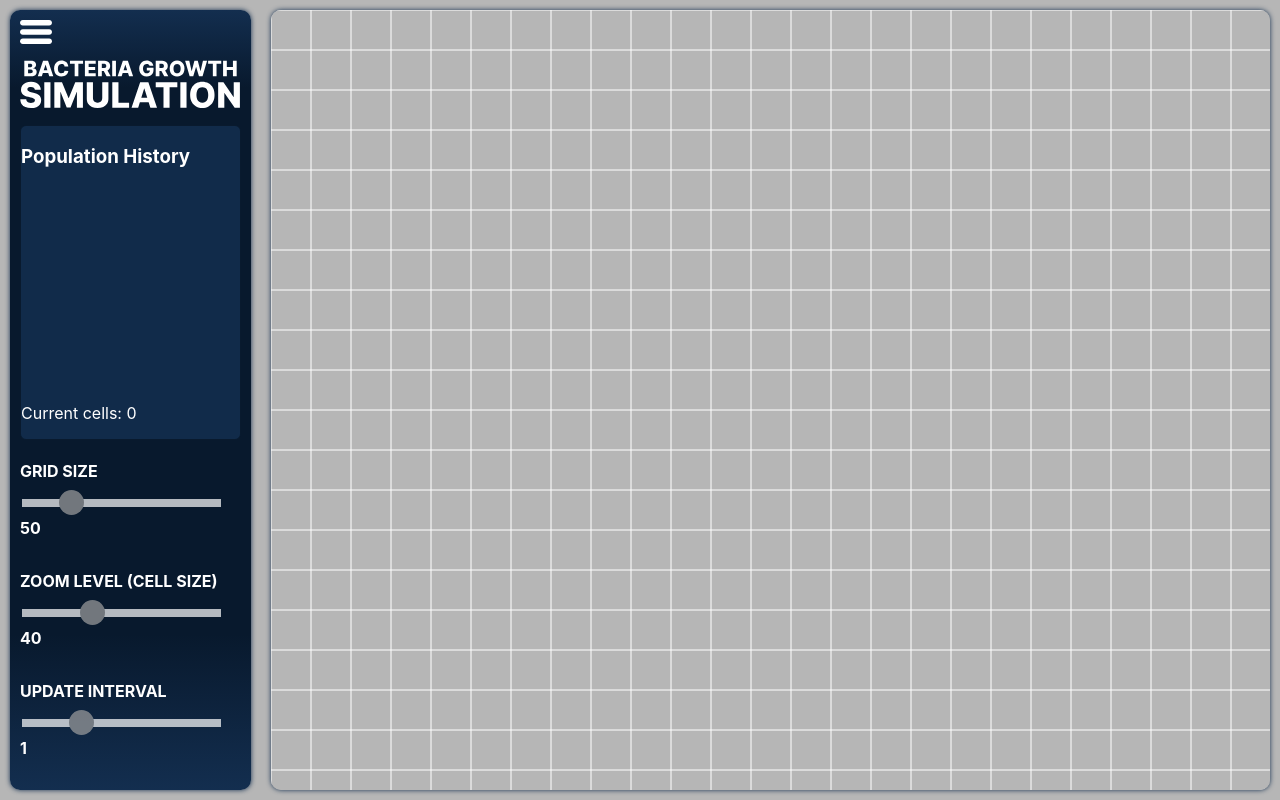
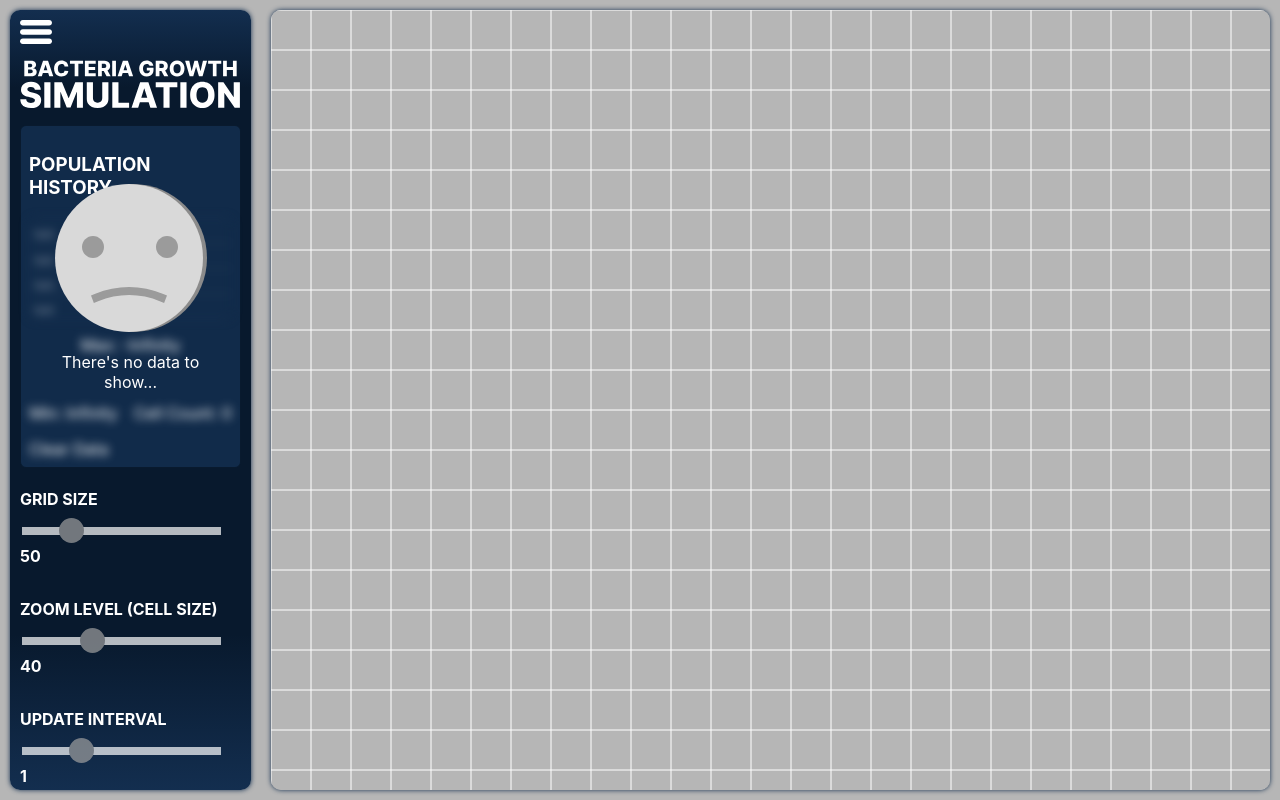
Before and after one commit to yambrose/CellGrowthSimulation, a React (Vite) app: page / in a window 1280 px wide. Built offline with nearby package versions, Linux system fonts and the light colour scheme.

Commit message:
Completed Graph UI

```diff
--- a/src/components/GridCanvas.tsx
+++ b/src/components/GridCanvas.tsx
@@ -15,7 +15,7 @@ const GridCanvas: React.FC = () => {
 
   useEffect(() => {
     const canvas = canvasRef.current;
-    if (occupiedCells.size === 0) { context.togglePlaying(); }
+    // if (occupiedCells.size === 0) { context.togglePlaying(); }
     // Happens if canvas is on the not null
     if (canvas) {
       canvas.width = canvasSize;
--- a/src/components/Stats.tsx
+++ b/src/components/Stats.tsx
@@ -1,12 +1,14 @@
 import React, { useContext, useRef, useEffect } from 'react';
 import { SimulationContext } from '../contexts/SimulationContext';
+import NoDataSVG from '../assets/NoData.svg';
 
 const Stats: React.FC = () => {
     const context = useContext(SimulationContext);
     const canvasRef = useRef<HTMLCanvasElement>(null);
 
+    if (!context) return;
+
     const drawGraph = (ctx: CanvasRenderingContext2D, width: number, height: number) => {
-        if (!context?.cellCountHistory?.length) return;
 
         ctx.clearRect(0, 0, width, height);
 
@@ -106,12 +108,32 @@ const Stats: React.FC = () => {
         canvas.style.height = `${rect.height}px`;
 
         drawGraph(ctx, rect.width, rect.height);
-    }, [context?.cellCountHistory]);
+    }, [context.cellCountHistory]);
 
     return (
-        <div className="stats">
-            <h3>Population History</h3>
-            <div style={{ position: 'relative', width: '100%', height: '200px' }}>
+        <div className="stats" style={{ position: 'relative' }}>
+            <h3>POPULATION HISTORY</h3>
+            {context.cellCountHistory.length === 0 &&
+                <div
+                    style={{
+                        position: 'absolute',
+                        top: '50%',
+                        left: '50%',
+                        transform: 'translate(-50%, -50%)',
+                        zIndex: 2,
+                        textAlign: 'center',
+                    }}
+                >
+                    <img src={NoDataSVG} alt="No data" />
+                    <p>There's no data to show...</p>
+                </div>
+            }
+            <div
+                style={{
+                    height: context.cellCountHistory.length === 0 ? '0%' : '100%',
+                    filter: context.cellCountHistory.length === 0 ? 'blur(5px)' : 'none',
+                }}>
+                <div className="graphContainer" style={{ position: 'relative', zIndex: 1 }}>
                     <canvas
                         ref={canvasRef}
                         style={{
@@ -121,9 +143,16 @@ const Stats: React.FC = () => {
                         }}
                     />
                 </div>
-            <p>Current cells: {context?.occupiedCells.size || 0}</p>
+                <span>
+                    <p>Max: {Math.max(...context?.cellCountHistory || [0])}</p>
+                    <p>Min: {Math.min(...context?.cellCountHistory || [0])}</p>
+                    <p>Cell Count: {context?.occupiedCells.size || 0}</p>
+                </span>
+                <button onClick={context.clearHistoryData}>Clear Data</button>
+            </div>
         </div>
     );
+
 };
 
 export default Stats;
--- a/src/contexts/SimulationContext.tsx
+++ b/src/contexts/SimulationContext.tsx
@@ -14,6 +14,7 @@ interface SimulationContextType {
     bacLifespanRange: [number, number];
     updateIntervalRange: [number, number];
     sideBarOpen: boolean;
+    cellCountHistory: number[];
 
     togglePlaying: () => void;
     handleReset: () => void;
@@ -27,8 +28,8 @@ interface SimulationContextType {
     displayStats: () => void;
     openSideBar: () => void;
     closeSideBar: () => void;
-    cellCountHistory: number[];
     addCellCountToHistory: (count: number) => void;
+    clearHistoryData: () => void;
 }
 
 interface SimulationProviderProps {
@@ -57,7 +58,7 @@ const SimulationContextProvider: React.FC<SimulationProviderProps> = ({ children
     const [occupiedCells, setOccupiedCells] = useState<Map<string, number>>(new Map());
 
     const updateGridSize = (newSize: number) => {
-        if (newSize > 0) {
+        if (newSize >= gridSizeRange[0] && newSize <= gridSizeRange[1]) {
             setGridSize(newSize);
         }
         //remove all cells that are out of bounds
@@ -73,7 +74,7 @@ const SimulationContextProvider: React.FC<SimulationProviderProps> = ({ children
     };
 
     const updateCellSize = (newSize: number) => {
-        if (newSize > 0) {
+        if (newSize >= cellSizeRange[0] && newSize <= cellSizeRange[1]) {
             setCellSize(newSize);
         }
     };
@@ -85,6 +86,10 @@ const SimulationContextProvider: React.FC<SimulationProviderProps> = ({ children
     const handleReset = () => {
         setOccupiedCells(new Map());
         setIsPlaying(false);
+    };
+
+    const clearHistoryData = () => {
+        setCellCountHistory([]);
     };
 
     const updateBacFailRate = (newRate: number) => {
@@ -186,6 +191,9 @@ const SimulationContextProvider: React.FC<SimulationProviderProps> = ({ children
                 }
             });
 
+            if (newOccupiedCells.size === 0) {
+                handleReset();
+            }
             addCellCountToHistory(newOccupiedCells.size);
             return newOccupiedCells;
         });
@@ -221,7 +229,8 @@ const SimulationContextProvider: React.FC<SimulationProviderProps> = ({ children
                 displayStats,
                 openSideBar,
                 closeSideBar,
-                addCellCountToHistory
+                addCellCountToHistory,
+                clearHistoryData
             }}
         >
             {children}
--- a/src/index.css
+++ b/src/index.css
@@ -170,9 +170,26 @@ button {
 }
 
 .stats {
+  padding: 0.5rem;
   border-radius: 0.375rem;
   border: 1px solid #091A2E;
   background: #112B4A;
+}
+
+.graphContainer {
+  width: 100%;
+  /* height: 200px; Or use percentage of parent */
+  position: relative;
+  display: flex;
+  justify-content: center;
+  align-items: center;
+  box-sizing: border-box;
+}
+
+.graphContainer canvas {
+  width: 100% !important;
+  height: 100% !important;
+  display: block;
 }
 
 .inputLabel {
```
Also changed, not shown: src/assets/NoData.svg (added). Lines whose indentation alone changed are shown as unchanged.
